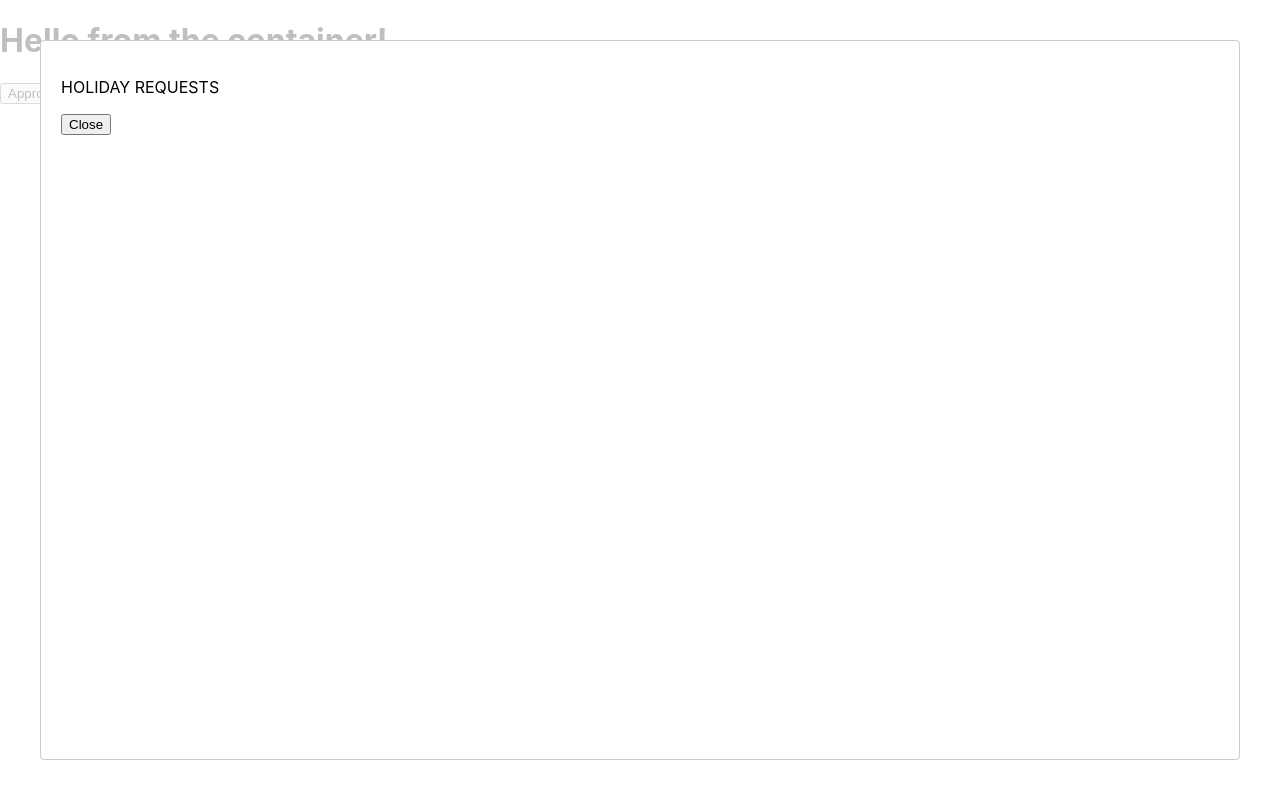
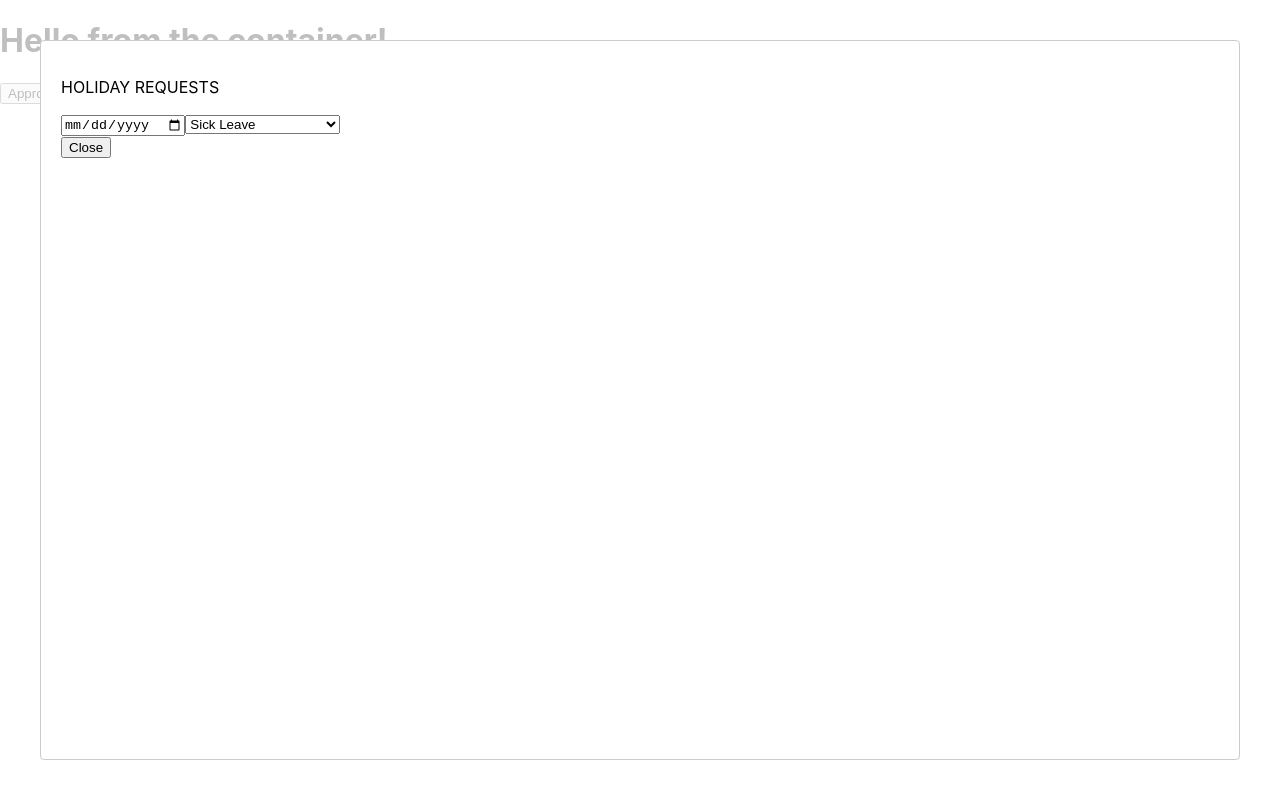
Before and after one commit to h-larper/fullstack_hr_project_BNTA, a React (Create React App) app in the folder frontend/hr_frontend/: page /landing in a window 1280 px wide. Both pictures are taken after a click on the button "Request Leave". Built offline with nearby package versions, Linux system fonts and the light colour scheme.

Commit message:
Created holiday request form

```diff
--- a/frontend/hr_frontend/src/Components/HolidayRequestForm.js
+++ b/frontend/hr_frontend/src/Components/HolidayRequestForm.js
@@ -1,7 +1,40 @@
+import { useState } from "react";
+
 const HolidayRequestForm = () => {
+
+    const [date, setDate] = useState("");
+    const [type, setType] = useState("");
+    const [notes, setNotes] = useState("");
+    const [value, setValue] = useState(null);
+
+    const handleChange = (event) => {
+        setValue(event.target.value);
+    }
+
     return (
         <>
             <p>HOLIDAY REQUESTS</p>
+            <form>
+                <input
+                    type = "date"
+                    label = "Date"
+                    placeholder="Date"
+                    value = {date}
+                    onChange={(event) => setDate(event.target.value)}
+                    required
+                />
+                <select
+                    id = "type"
+                    onChange={handleChange}
+                >
+                    <option value = "sick_leave">Sick Leave</option>
+                    <option value = "compassionate_leave">Compassionate Leave</option>
+                    <option value = "parental_leave">Parental Leave</option>
+                    <option value = "holiday_leave">Holiday Leave</option>
+                    <option value = "other">Other</option>
+                </select>
+
+            </form>
         </>
      );
 }
```
Also changed, not shown: 1 other file (tests, documents, lock files or other folders).
